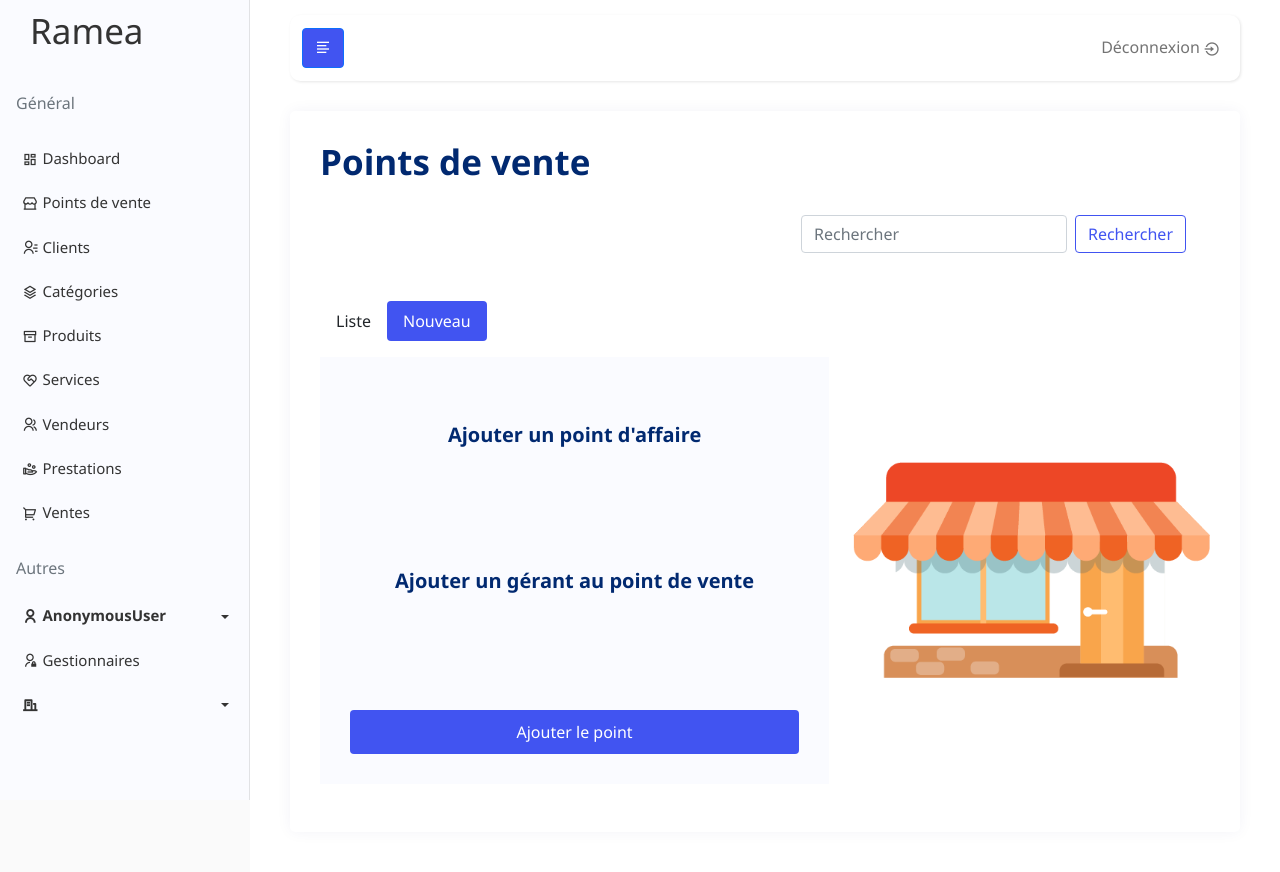
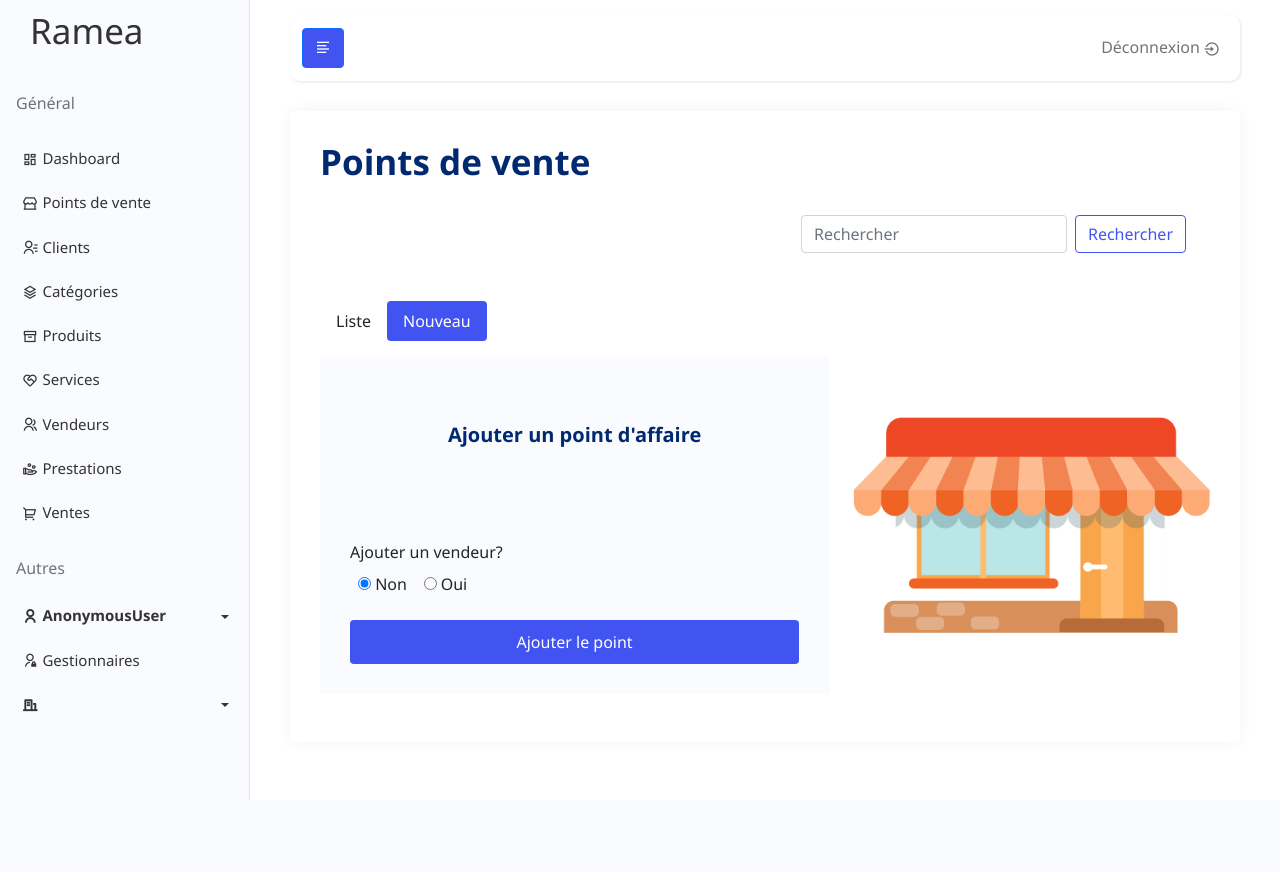
Before and after one commit to iamwinner422/ramea-webapp, a Django app: template templates/point_affaires/index.html in a window 1280 px wide, after a click on "Nouveau". After the commit the page ends 800 px from the top, so only its background shows below. Run offline with Django 3.2, Linux system fonts and the light colour scheme; the template is opened without the code that fills it, so the values that code supplies are empty; some libraries are stand-ins or nearby versions.

Commit message:
Fix somethings

```diff
--- a/templates/administrateurs/liste.html
+++ b/templates/administrateurs/liste.html
@@ -18,8 +18,10 @@
             <div class="col-lg-6 col-md-6">
               <div class="btn-toolbar mb-2 mb-md-0">
                 <div class="btn-group me-2">
-                  <a href="{% url 'export_pdf_admin' %}" class="btn btn-sm btn-outline-danger">PDF</a>
-                  <a href="{% url 'export_xls_admin' %}" class="btn btn-sm btn-outline-success">XLS</a>
+                    {% if lst_gest %}
+                    <a href="{% url 'export_pdf_admin' %}" class="btn btn-sm btn-outline-danger">PDF</a>
+                    {% endif %}
+<!--                  <a href="{% url 'export_xls_admin' %}" class="btn btn-sm btn-outline-success">XLS</a>-->
                 </div>
               </div>
             </div>
--- a/templates/administrateurs/pdf-output.html
+++ b/templates/administrateurs/pdf-output.html
@@ -6,11 +6,11 @@
 {% block body %}
 <div class="header">
     <p class="nom-org">{{org.nom}}<p>
-    <p class="mail-org">E-mail: {{org.mail}}</p>
+    <p class="mail-org"><span style="font-weight: lighter !important; color: #333; font-size: 12px;!important;">E-mail:</span> {{org.mail}}</p>
     {% if org.telephone_s %}
-        <p class="tel-org">Tel: {{org.telephone_p}} / {{org.telephone_s}}</p>
+        <p class="tel-org"><span style="font-weight: lighter !important; color: #333; font-size: 12px;!important;">Tél:</span> {{org.telephone_p}} / {{org.telephone_s}}</p>
     {% else %}
-        <p class="tel-org">Tel: {{org.telephone_p}}</p>
+        <p class="tel-org"><span style="font-weight: lighter !important; color: #333; font-size: 12px;!important;">Tél:</span> {{org.telephone_p}}</p>
     {% endif %}
     <hr>
 </div>
--- a/templates/point_affaires/details.html
+++ b/templates/point_affaires/details.html
@@ -341,7 +341,7 @@ de {{pt.nom}}{% endblock title %} {% block body %}
                       <th scope="row">{{forloop.counter}}</th>
                       <td>{{histo.produit.designation}}</td>
                       <td>{{histo.qte}}</td>
-                      <td>{{histo.admin}}</td>
+                      <td><a href="{% url 'details_admin' histo.admin.pk %}" class="liens">{{histo.admin}}</a></td>
                     </tr>
                     {% endfor %}
                   </tbody>
--- a/templates/point_affaires/index.html
+++ b/templates/point_affaires/index.html
@@ -108,10 +108,20 @@
                                     <span class="text-danger" style="font-size: 13px; font-weight: lighter; margin-top: 7px; margin-left: 13px;">{{error}}</span>
                                   {% endfor %}
                                 </div>
-
+                                <div class="col-md-6">
+                                    <label for="" class="form-label">Ajouter un vendeur?</label>
+                                   <div class="px-2">
+                                            <input type="radio" name="add_vendor" id="no" value="0" checked class="ck">
+                                            <label for="no">Non</label>&nbsp;&nbsp;&nbsp;
+                                            <input type="radio" name="add_vendor" id="yes" value="1" class="ck">
+                                            <label for="yes">Oui</label>
+                                   </div>
+                                </div>
+                                <div id="block-vendeur" class="col-md-12" style="transition: all 0.6s 0.1s ease-in-out;">
                                     <header class="section-header"><br>
-                                  <p class="text-center stitre">Ajouter un gérant au point de vente</p>
+                                      <p class="text-center stitre">Ajouter un vendeur au point de vente</p>
                                     </header>
+                                    <div class="row gy-4">
 
                                         <div class="col-md-6 ">
                                           {{form_gerant.last_name}}
@@ -149,6 +159,8 @@
                                               <span class="text-danger" style="font-size: 13px; font-weight: lighter; margin-top: 7px; margin-left: 13px;">{{error}}</span>
                                           {% endfor %}
                                         </div>
+                                    </div>
+                                </div>
                               <div class="col-md-12 text-center">
                                 <button type="submit" class="w-100">Ajouter le point</button>
                               </div>
@@ -166,17 +178,49 @@
     </section>
   </div>
 </div>
+<script type="text/javascript" src="{% static 'assets/js/jquery-3.5.1.min.js'%}"></script>
 <script>
-  var form_fields = document.getElementsByTagName('input')
+    $(function (){
+        $("#block-vendeur").hide('slow');
+        var form_fields = document.querySelectorAll('input:not(.ck)')
         form_fields[5].placeholder='Nom';
+        form_fields[5].required=false;
         form_fields[6].placeholder='Prénoms';
+        form_fields[6].required=false;
         form_fields[7].placeholder='Nom d\'utilisateur';
+        form_fields[7].required=false;
         form_fields[8].placeholder='Téléphone';
+        form_fields[8].required=false;
         form_fields[9].placeholder = 'Mot de passe';
+        form_fields[9].required=false;
         form_fields[10].placeholder = 'Confirmer le mot de passe';
+        form_fields[10].required=false;
         for (var field in form_fields){
             form_fields[field].className += ' form-control'
         }
+
+        /*si le user choisi oui ou non*/
+        $('input[name=add_vendor]').change(function (){
+            if ($('input[name=add_vendor]:checked').val() === "1"){
+                $("#block-vendeur").show('slow');
+                form_fields[5].required=true;
+                form_fields[6].required=true;
+                form_fields[7].required=true;
+                form_fields[8].required=true;
+                form_fields[9].required=true;
+                form_fields[10].required=true;
+            }else{
+                 $("#block-vendeur").hide('slow');
+                 form_fields[5].required=false;
+                form_fields[6].required=false;
+                form_fields[7].required=false;
+                form_fields[8].required=false;
+                form_fields[9].required=false;
+                form_fields[10].required=false;
+            }
+        });
+    });
 </script>
 
+
 {% endblock body %}
```
Also changed, not shown: points_affaire/views.py (+13 -8 lines). Lines whose indentation alone changed are shown as unchanged.
